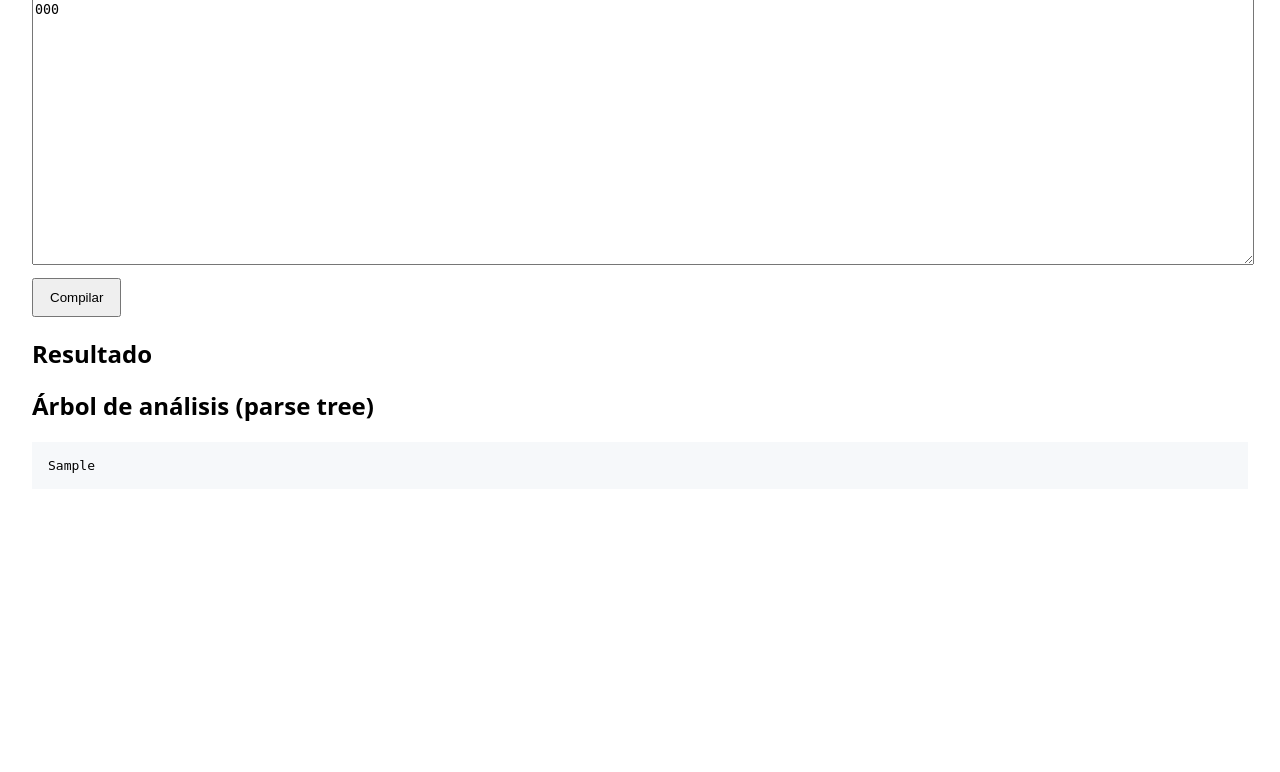
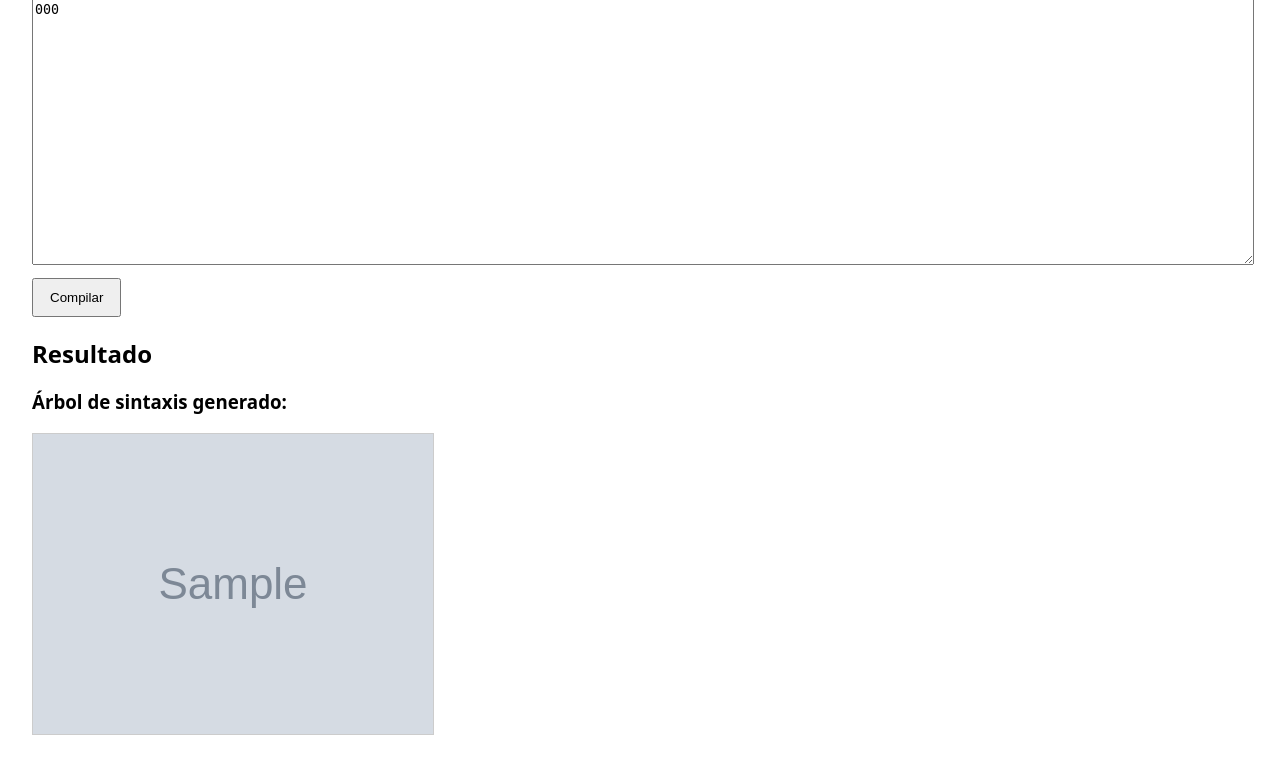
Before and after one commit to DANdelion-0908/Proyecto1_Compis, a Flask app: template program/ide/templates/index.html in a window 1280 px wide. Shown: the part 97-869 px from the top of the page. Before the commit the page ends 570 px from the top, so only its background shows below. Run offline with Flask 3, Linux system fonts and the light colour scheme; the template is opened without the code that fills it: most values are stand-ins (such as "Sample title", 1, 10 or a date in 2020); grey boxes marked "Sample" are stand-in pictures; parts of the project's set-up code (start-up, migrations or seed data) failed here and were passed over.

Commit message:
frontend

```diff
--- a/program/ide/app.py
+++ b/program/ide/app.py
@@ -1,37 +1,38 @@
 # ide/app.py
-from flask import Flask, render_template, request
+from flask import Flask, render_template, request, send_from_directory
 import sys
 import os
 sys.path.append(os.path.dirname(os.path.dirname(os.path.abspath(__file__))))
-
 from Driver import parse_text
-
 from antlr4.tree.Trees import Trees
 
 app = Flask(__name__)
 
+BASE_DIR = os.path.dirname(os.path.abspath(__file__))
+PARENT_DIR = os.path.dirname(BASE_DIR)
+
 @app.route("/", methods=["GET", "POST"])
 def index():
-    code = request.form.get("code", "")
     result = None
-    parse_tree = None
+    image_url = None
+
     if request.method == "POST":
+        code = request.form.get("code", "")
         try:
-            tree, parser = parse_text(code)
-            analyzer = ""
-            analyzer.visit(tree)
-            if analyzer.errors:
-                result = {
-                    "status": "error",
-                    "messages": [str(e) for e in analyzer.errors]
-                }
-            else:
-                result = {"status": "ok", "messages": ["Semantic analysis passed ✅"]}
-            parse_tree = Trees.toStringTree(tree, None, parser)
+            image_path = parse_text(code)  # genera el PNG
+            result = "Parser OK ✅"
+            # Solo guardamos el nombre del archivo para el template
+            image_url = "/static_result/" + os.path.basename(image_path)
         except Exception as e:
-            result = {"status": "error", "messages": [f"Parser/Runtime error: {e}"]}
+            result = f"Parser/Runtime error: {e}"
 
-    return render_template("index.html", code=code, result=result, parse_tree=parse_tree)
+    return render_template("index.html", result=result, image_url=image_url)
+
+# Servir parse_tree.png desde el directorio padre (donde se genera)
+@app.route("/static_result/<filename>")
+def static_result(filename):
+    return send_from_directory(PARENT_DIR, filename)
 
 if __name__ == "__main__":
+    # Flask corre en 0.0.0.0 para ser accesible desde fuera del contenedor
     app.run(host="0.0.0.0", port=5000, debug=True)
--- a/program/ide/templates/index.html
+++ b/program/ide/templates/index.html
@@ -34,9 +34,9 @@
     {% endif %}
   {% endif %}
 
-  {% if parse_tree %}
-    <h2>Árbol de análisis (parse tree)</h2>
-    <pre>{{ parse_tree }}</pre>
+  {% if image_url %}
+    <h3>Árbol de sintaxis generado:</h3>
+    <img src="{{ image_url }}" alt="Parse Tree" style="max-width:100%; border:1px solid #ccc;"/>
   {% endif %}
 </body>
 </html>
```
